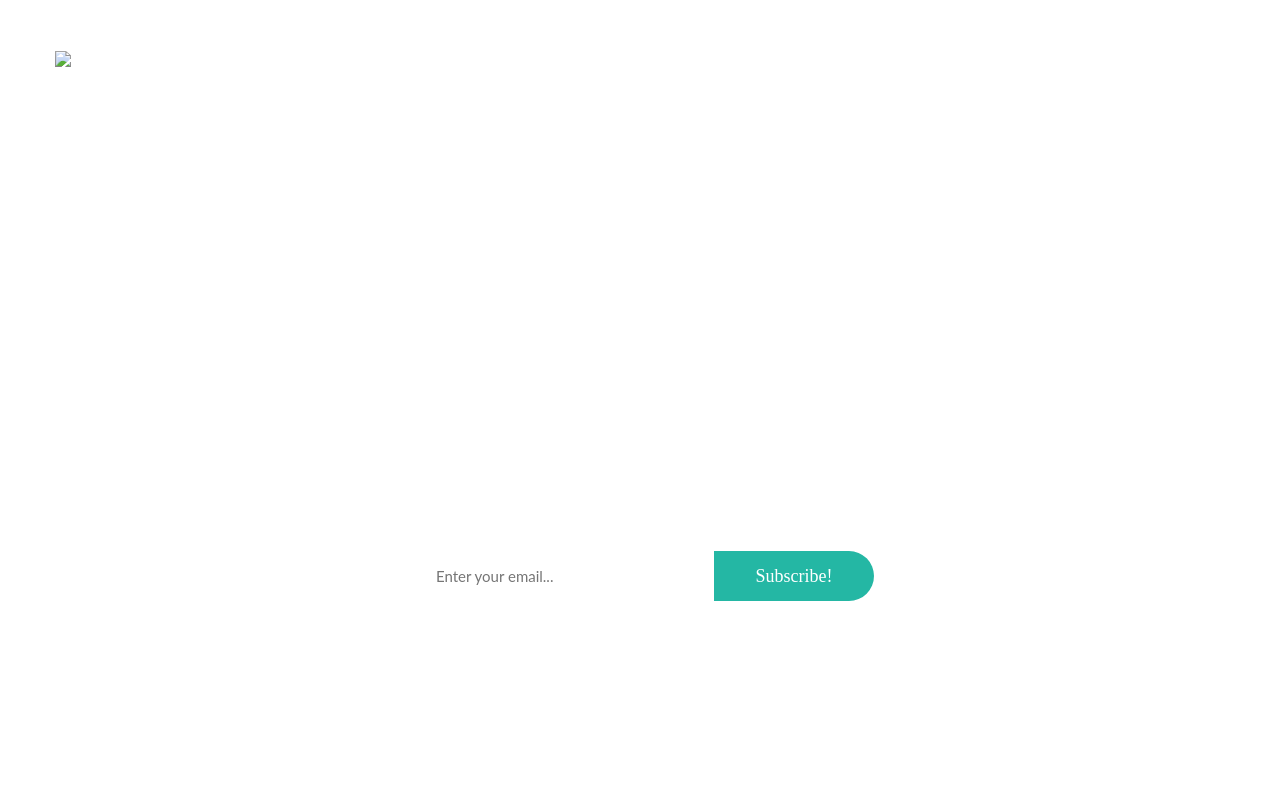
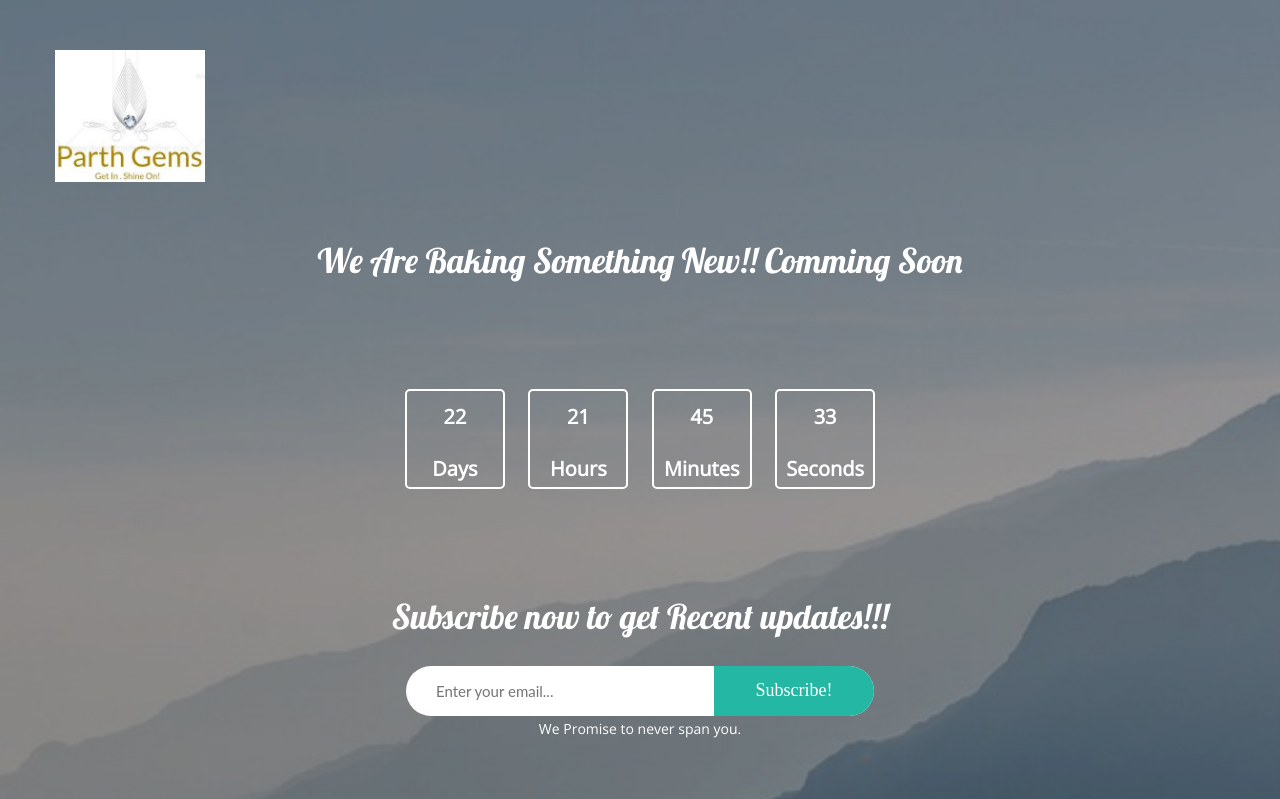
Before and after one commit to gemsparth/gemsparth.github.io, a plain HTML site: page index.html in a window 1280 px wide. Shown: the top 799 px of the page. Drawn offline with nearby package versions, Linux system fonts and the light colour scheme.

Commit message:
fixing issues

```diff
--- a/css/style.css
+++ b/css/style.css
@@ -1,14 +1,8 @@
-/*
-    Theme Name: Maundy
-    Theme URL: https://bootstrapmade.com/maundy-free-coming-soon-bootstrap-theme/
-    Author: BootstrapMade.com
-    Author URL: https://bootstrapmade.com
-*/
 
 body {
 	line-height: 1.2;
     height: 100%;
-    background: #ffffff url('../img/banner01.jpg') no-repeat center top;
+    background: #ffffff url('../assets/banner01.jpg') no-repeat center top;
     background-size: cover;
 	font-family: 'Open Sans', sans-serif;
 }
--- a/index.html
+++ b/index.html
@@ -16,7 +16,7 @@
     <div class="content">
       <div class="container wow fadeInUp delay-03s">
         <div class="row">
-	  <img src="img/logo.jpg" alt="logo" width="150">
+	  <img src="assets/logo.jpg" alt="logo" width="150">
           <div class="logo text-center">
             <h2>We Are Baking Something New!! Comming Soon</h2>
           </div>
```
